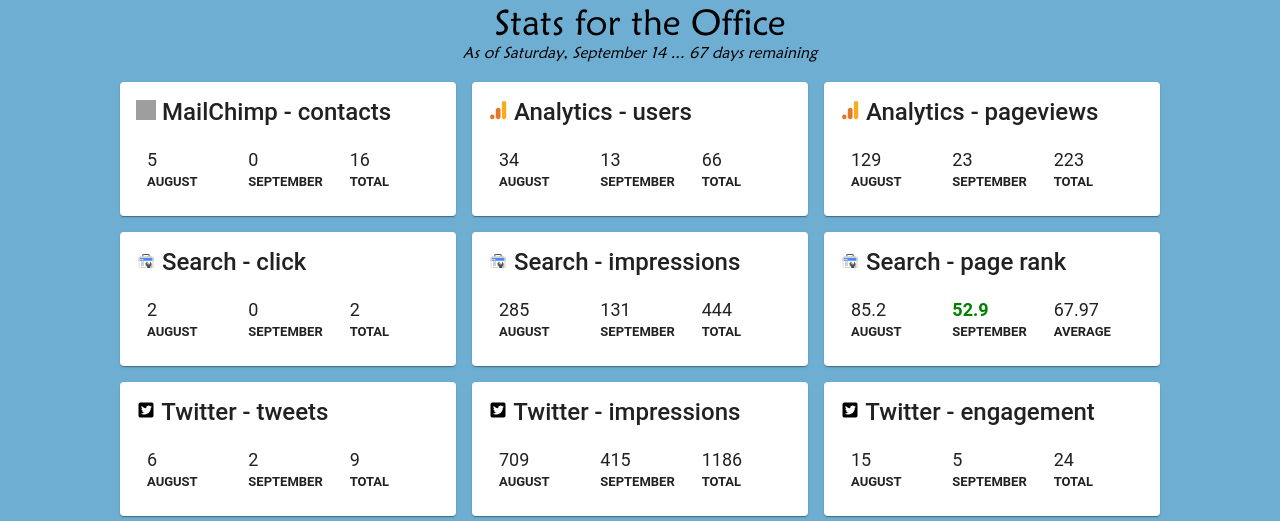
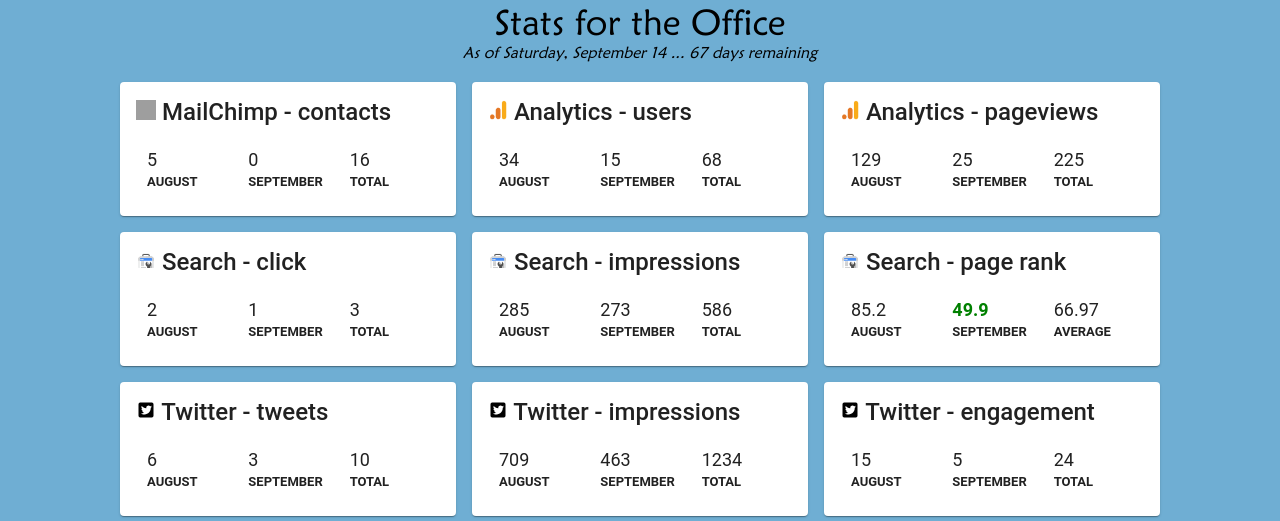
Before and after one commit to Jagermeister/stats-for-the-office, an Angular app: page / in a window 1280 px wide. Shown: the top 521 px of the page. Built offline with nearby package versions, Linux system fonts and the light colour scheme; grey boxes are pictures that could not be loaded.

Commit message:
Sept Update

```diff
--- a/src/app/home/home.component.ts
+++ b/src/app/home/home.component.ts
@@ -43,7 +43,7 @@
             values: [{
                 year: 2019,
                 month: 'September',
-                value: 13
+                value: 15
             }, {
                 year: 2019,
                 month: 'August',
@@ -60,7 +60,7 @@
             values: [{
                 year: 2019,
                 month: 'September',
-                value: 23
+                value: 25
             }, {
                 year: 2019,
                 month: 'August',
@@ -77,7 +77,7 @@
             values: [{
                 year: 2019,
                 month: 'September',
-                value: 0
+                value: 1
             }, {
                 year: 2019,
                 month: 'August',
@@ -94,7 +94,7 @@
             values: [{
                 year: 2019,
                 month: 'September',
-                value: 131
+                value: 273
             }, {
                 year: 2019,
                 month: 'August',
@@ -112,7 +112,7 @@
             values: [{
                 year: 2019,
                 month: 'September',
-                value: 52.9
+                value: 49.9
             }, {
                 year: 2019,
                 month: 'August',
@@ -129,7 +129,7 @@
             values: [{
                 year: 2019,
                 month: 'September',
-                value: 2
+                value: 3
             }, {
                 year: 2019,
                 month: 'August',
@@ -146,7 +146,7 @@
             values: [{
                 year: 2019,
                 month: 'September',
-                value: 415
+                value: 463
             }, {
                 year: 2019,
                 month: 'August',
```
